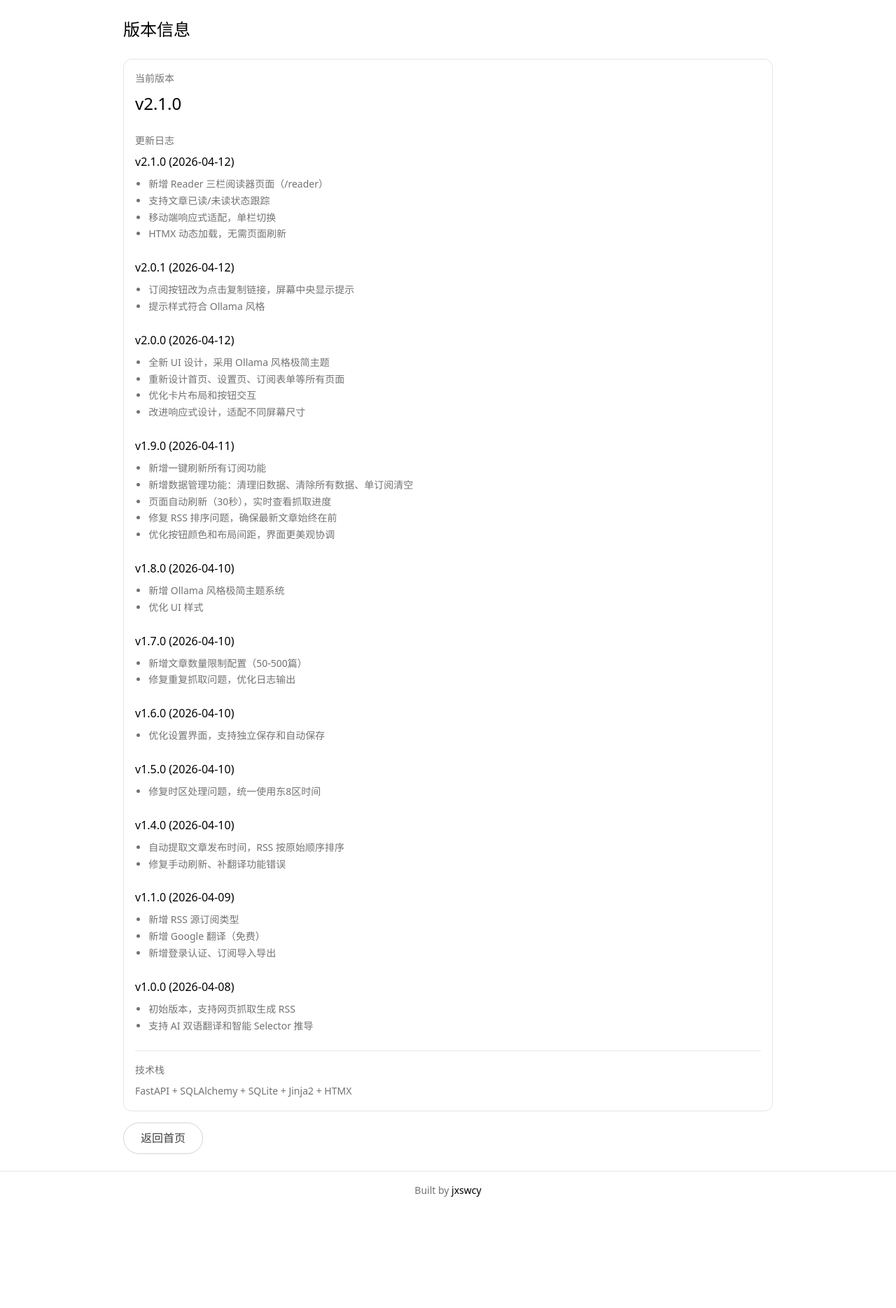
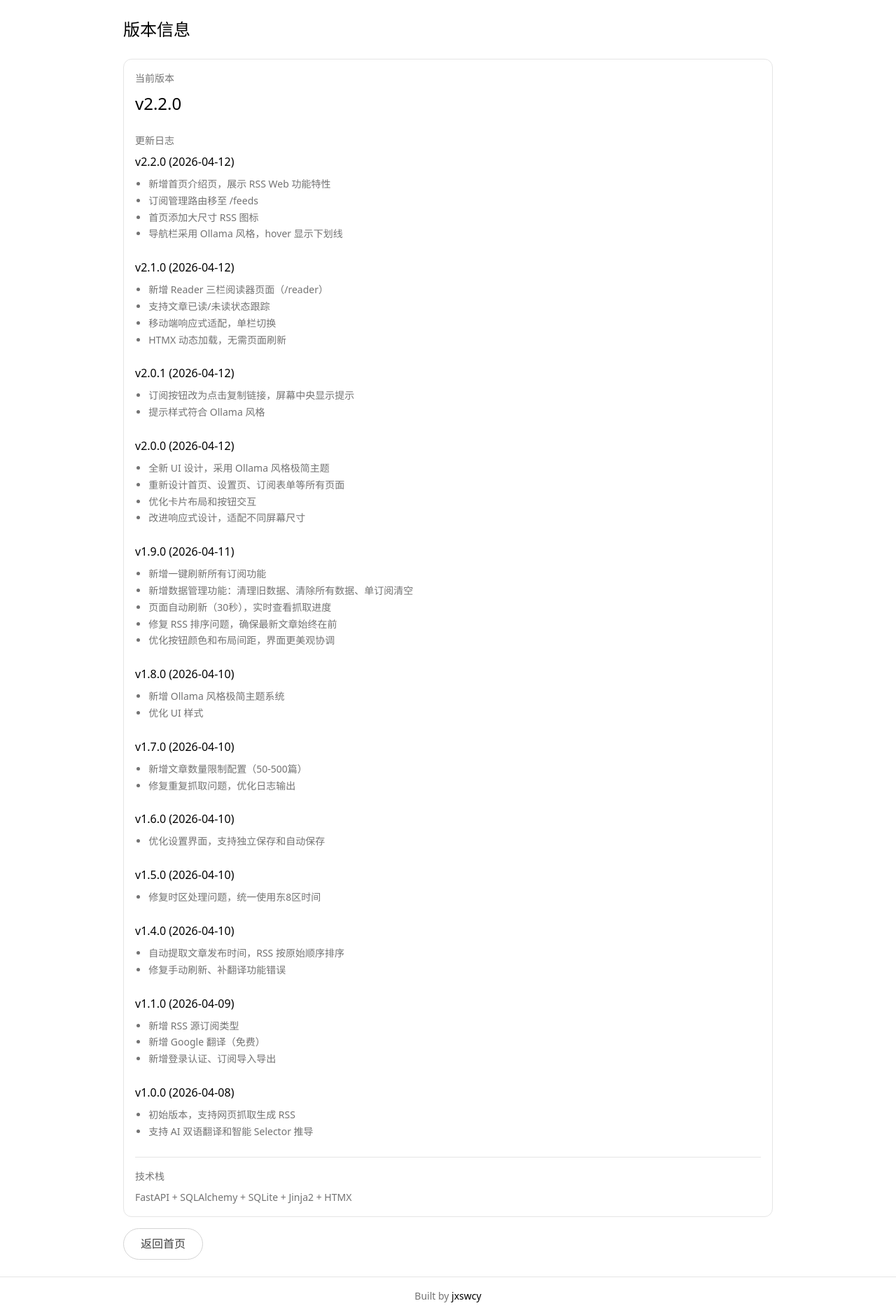
Before and after one commit to jxswcy/rssweb, a FastAPI app: page /version in a window 1280 px wide. Shown: the part 56-1925 px from the top of the page at 70% size. Before the commit the page ends 1766 px from the top, so only its background shows below. Run offline with FastAPI, Linux system fonts and the light colour scheme.

Commit message:
docs: 更新版本页面至 v2.2.0
记录首页介绍页、路由重构、RSS 图标等变更

```diff
--- a/app/templates/version.html
+++ b/app/templates/version.html
@@ -46,9 +46,20 @@
 <div class="card">
   <div class="card-body">
     <div class="section-label">当前版本</div>
-    <div class="version-number">v2.1.0</div>
+    <div class="version-number">v2.2.0</div>
 
     <div class="section-label">更新日志</div>
+
+    <!-- v2.2.0 -->
+    <div class="version-block">
+      <div class="version-title">v2.2.0 (2026-04-12)</div>
+      <ul class="version-list">
+        <li>新增首页介绍页，展示 RSS Web 功能特性</li>
+        <li>订阅管理路由移至 /feeds</li>
+        <li>首页添加大尺寸 RSS 图标</li>
+        <li>导航栏采用 Ollama 风格，hover 显示下划线</li>
+      </ul>
+    </div>
 
     <!-- v2.1.0 -->
     <div class="version-block">
```
